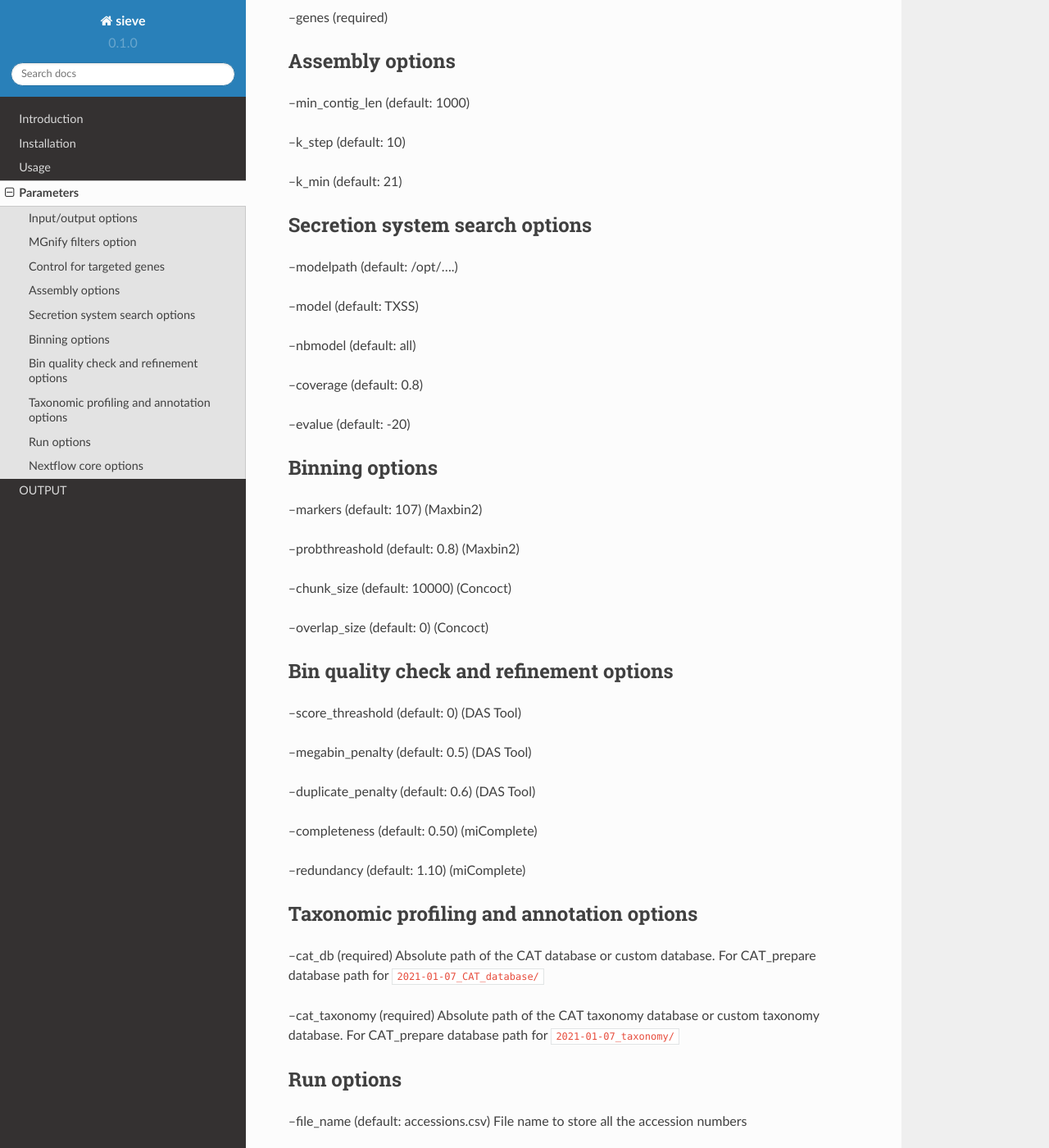
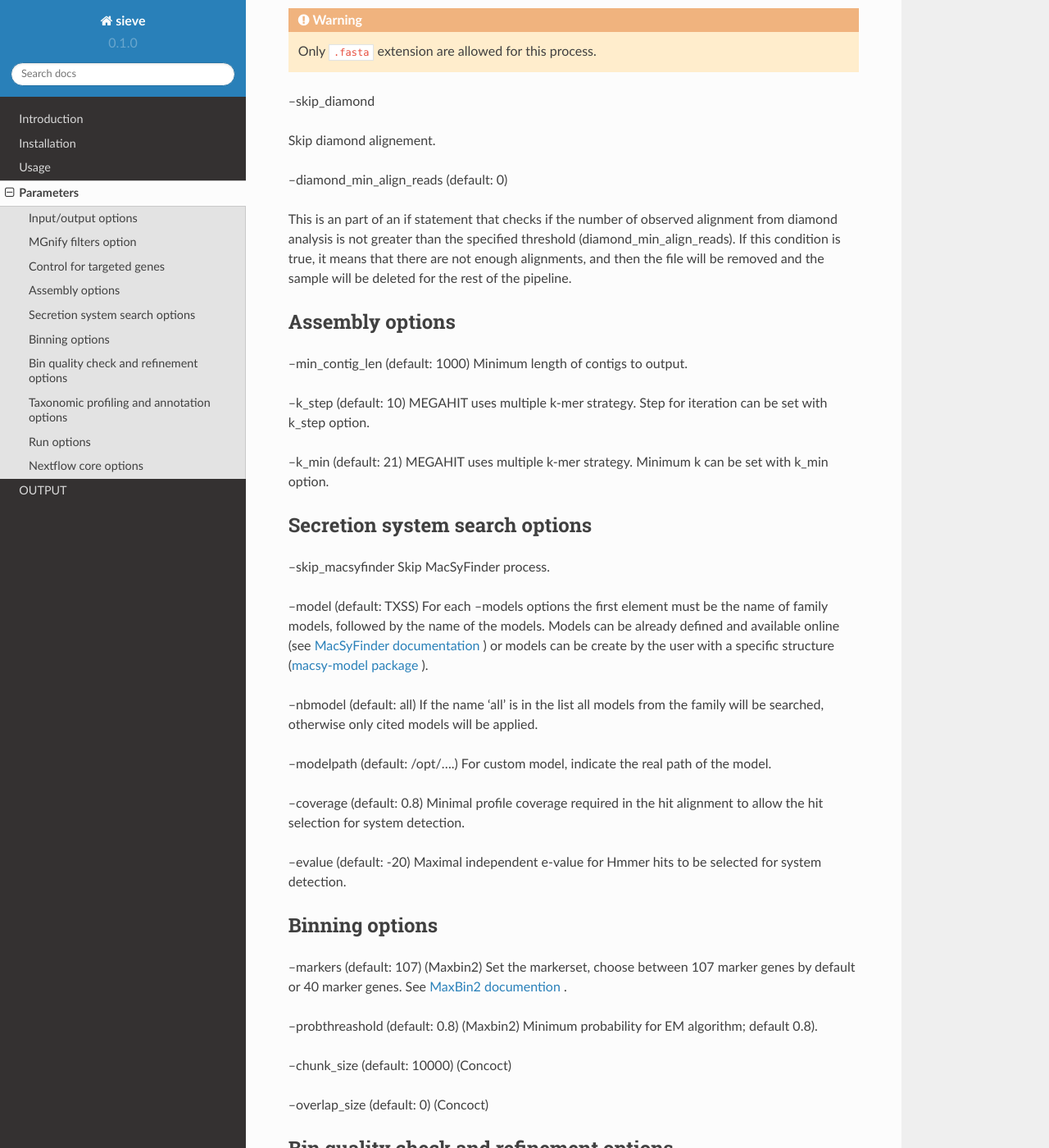
Before and after one commit to matiasWanntorp/sieve-doc, a Sphinx documentation site: the page built from docs/source/parameters.rst, in a window 1280 px wide and 1400 px high, scrolled down 1254 px. Shown: the whole window at 82% size. Built offline with Sphinx 7.4.7 and the Read the Docs theme 2.0.0, drawn with Linux system fonts in a browser that asks for light colours; some of the changed text lies outside the part shown.

Commit message:
Update parameters.rst

```diff
--- a/docs/source/parameters.rst
+++ b/docs/source/parameters.rst
@@ -50,43 +50,66 @@ MGnify filters option
 Control for targeted genes
 --------------------------
 
+--genes (required)
+
+A single path to one or several local fasta files containing orthologous groups of proteins.
+
+.. WARNING::
+
+   Only ``.fasta`` extension are allowed for this process.
+
 --skip_diamond
+
 Skip diamond alignement.
 
 --diamond_min_align_reads (default: 0)
 
---genes (required)
+This is an part of an if statement that checks if the number of observed alignment from diamond analysis is not greater than the specified threshold (diamond_min_align_reads). If this condition is true, it means that there are not enough alignments, and then the file will be removed and the sample will be deleted for the rest of the pipeline.
 
 Assembly options
 ----------------
 
 --min_contig_len (default: 1000)
+Minimum length of contigs to output.
 
 --k_step (default: 10)
+MEGAHIT uses multiple k-mer strategy. Step for iteration can be set with k_step option.
 
 --k_min (default: 21)
+MEGAHIT uses multiple k-mer strategy. Minimum k can be set with k_min option.
 
 Secretion system search options
 -------------------------------
 
---modelpath (default: /opt/....)
+--skip_macsyfinder
+Skip MacSyFinder process.
 
 --model (default: TXSS)
+For each --models options the first element must be the name of family models, followed by the name of the models. Models can be already defined and available online (see `MacSyFinder documentation <https://macsyfinder.readthedocs.io/en/latest/modeler_guide/index.html>`_ ) or models can be create by the user with a specific structure (`macsy-model package <https://macsyfinder.readthedocs.io/en/latest/modeler_guide/package.html#structure-of-a-macsy-model-package>`_ ).
 
 --nbmodel (default: all)
+If the name 'all' is in the list all models from the family will be searched, otherwise only cited models will be applied.
+
+--modelpath (default: /opt/....)
+For custom model, indicate the real path of the model.
 
 --coverage (default: 0.8)
+Minimal profile coverage required in the hit alignment to allow the hit selection for system detection.
 
 --evalue (default: -20)
+Maximal independent e-value for Hmmer hits to be selected for system detection.
 
 Binning options
 ---------------
 
 --markers (default: 107) (Maxbin2)
+Set the markerset, choose between 107 marker genes by default or 40 marker genes. See `MaxBin2 documention <https://macsyfinder.readthedocs.io/en/latest/modeler_guide/index.html>`_ .
 
 --probthreashold (default: 0.8) (Maxbin2)
+Minimum probability for EM algorithm; default 0.8).
 
 --chunk_size (default: 10000) (Concoct)
+
 
 --overlap_size (default: 0) (Concoct)
 
```
